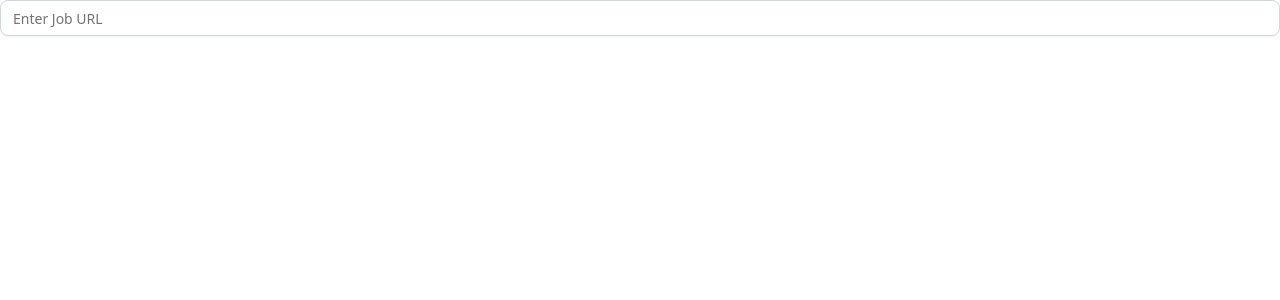
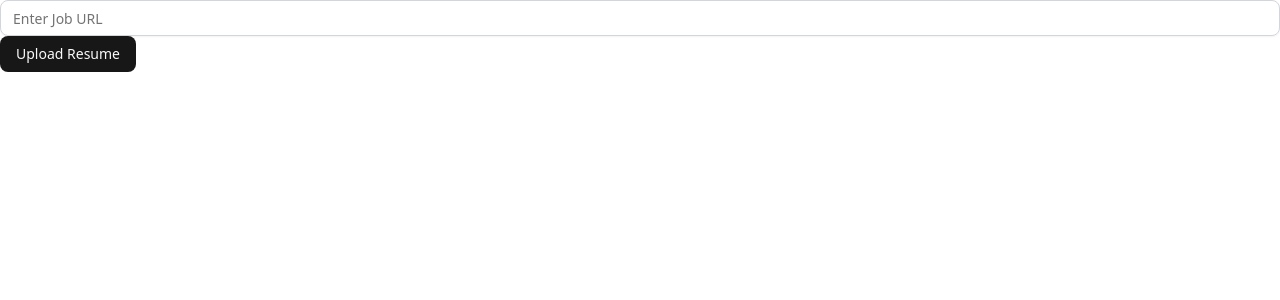
Before and after one commit to connormorrrison/hackcamp-project, a Next.js app in the folder frontend/: page / in a window 1280 px wide. Shown: the top 300 px of the page. Built offline with nearby package versions, Linux system fonts and the light colour scheme.

Commit message:
created button for pdf and link

```diff
--- /dev/null
+++ b/frontend/app/PDFUpload/PDFUpload.tsx
@@ -0,0 +1,62 @@
+"use client";
+
+import { Button } from "@/components/ui/button";
+import { useRef, useState } from "react";
+
+export function PDFUpload() {
+    const [file, setFile] = useState<File | null>(null);
+    const [error, setError] = useState("");
+    const fileInputRef = useRef<HTMLInputElement>(null);
+
+    function handleFileChange(e: React.ChangeEvent<HTMLInputElement>) {
+        const selectedFile = e.target.files?.[0];
+
+        // case where there's no file selected
+        if (!selectedFile) {
+            setFile(null);
+            setError("");
+            return;
+
+        }
+
+        // case where the file type is NOT a .pdf
+        if (selectedFile.type !== "application/pdf") {
+            setFile(null);
+            setError("Upload a PDF file");
+            return;
+        }
+
+        // case where th efile is greater than 10MB in bytes
+        const maxSize = 10 * 1024 * 1024;
+        if (selectedFile.size > maxSize) {
+            setFile(null);
+            setError("File size must be less than 10MB");
+            return;
+        }
+
+        // if all things check out, save the file
+        setFile(selectedFile);
+        setError('');
+
+    }
+
+    function handleButtonClick() {
+        fileInputRef.current?.click();
+    }
+
+    return(
+        <div>
+            <input
+            ref={fileInputRef}
+            type='file'
+            accept=".pdf, application/pdf"
+            onChange={handleFileChange}
+            className="hidden"/>
+
+            <Button>
+                Upload Resume
+            </Button>
+
+        </div>
+    )
+}
--- a/frontend/app/page.tsx
+++ b/frontend/app/page.tsx
@@ -1,10 +1,12 @@
 import "./global.css";
 import { URLBar } from "./URLBar/URLBar";
+import { PDFUpload } from "./PDFUpload/PDFUpload";
 
 export default function Home() {
   return (
     <div>
       <URLBar />
+      <PDFUpload />
     </div>
   );
 }
--- /dev/null
+++ b/frontend/components/ui/button.tsx
@@ -0,0 +1,60 @@
+import * as React from "react"
+import { Slot } from "@radix-ui/react-slot"
+import { cva, type VariantProps } from "class-variance-authority"
+
+import { cn } from "@/lib/utils"
+
+const buttonVariants = cva(
+  "inline-flex items-center justify-center gap-2 whitespace-nowrap rounded-md text-sm font-medium transition-all disabled:pointer-events-none disabled:opacity-50 [&_svg]:pointer-events-none [&_svg:not([class*='size-'])]:size-4 shrink-0 [&_svg]:shrink-0 outline-none focus-visible:border-ring focus-visible:ring-ring/50 focus-visible:ring-[3px] aria-invalid:ring-destructive/20 dark:aria-invalid:ring-destructive/40 aria-invalid:border-destructive",
+  {
+    variants: {
+      variant: {
+        default: "bg-primary text-primary-foreground hover:bg-primary/90",
+        destructive:
+          "bg-destructive text-white hover:bg-destructive/90 focus-visible:ring-destructive/20 dark:focus-visible:ring-destructive/40 dark:bg-destructive/60",
+        outline:
+          "border bg-background shadow-xs hover:bg-accent hover:text-accent-foreground dark:bg-input/30 dark:border-input dark:hover:bg-input/50",
+        secondary:
+          "bg-secondary text-secondary-foreground hover:bg-secondary/80",
+        ghost:
+          "hover:bg-accent hover:text-accent-foreground dark:hover:bg-accent/50",
+        link: "text-primary underline-offset-4 hover:underline",
+      },
+      size: {
+        default: "h-9 px-4 py-2 has-[>svg]:px-3",
+        sm: "h-8 rounded-md gap-1.5 px-3 has-[>svg]:px-2.5",
+        lg: "h-10 rounded-md px-6 has-[>svg]:px-4",
+        icon: "size-9",
+        "icon-sm": "size-8",
+        "icon-lg": "size-10",
+      },
+    },
+    defaultVariants: {
+      variant: "default",
+      size: "default",
+    },
+  }
+)
+
+function Button({
+  className,
+  variant,
+  size,
+  asChild = false,
+  ...props
+}: React.ComponentProps<"button"> &
+  VariantProps<typeof buttonVariants> & {
+    asChild?: boolean
+  }) {
+  const Comp = asChild ? Slot : "button"
+
+  return (
+    <Comp
+      data-slot="button"
+      className={cn(buttonVariants({ variant, size, className }))}
+      {...props}
+    />
+  )
+}
+
+export { Button, buttonVariants }
--- a/frontend/package.json
+++ b/frontend/package.json
@@ -9,6 +9,7 @@
     "lint": "eslint"
   },
   "dependencies": {
+    "@radix-ui/react-slot": "^1.2.4",
     "class-variance-authority": "^0.7.1",
     "clsx": "^2.1.1",
     "lucide-react": "^0.553.0",
```
Also changed, not shown: 1 other file (tests, documents, lock files or other folders).
